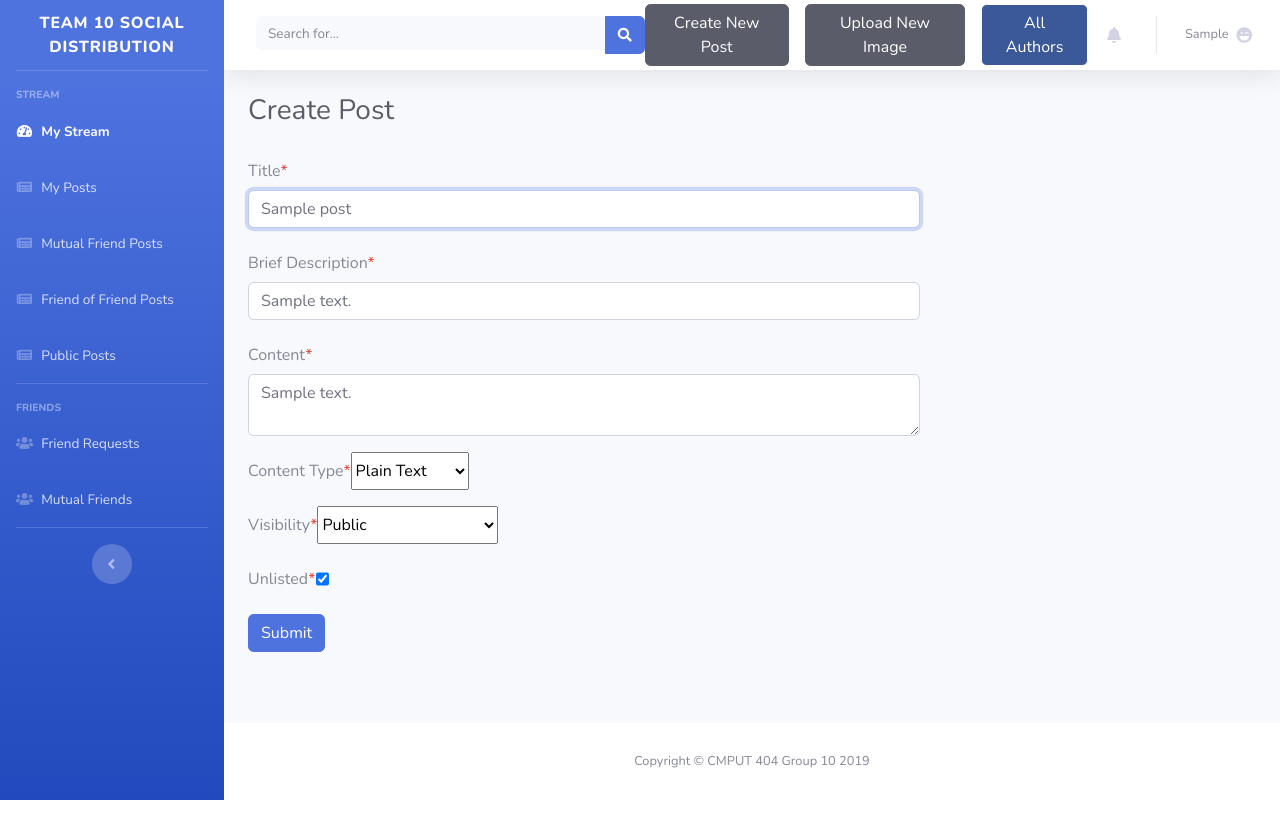
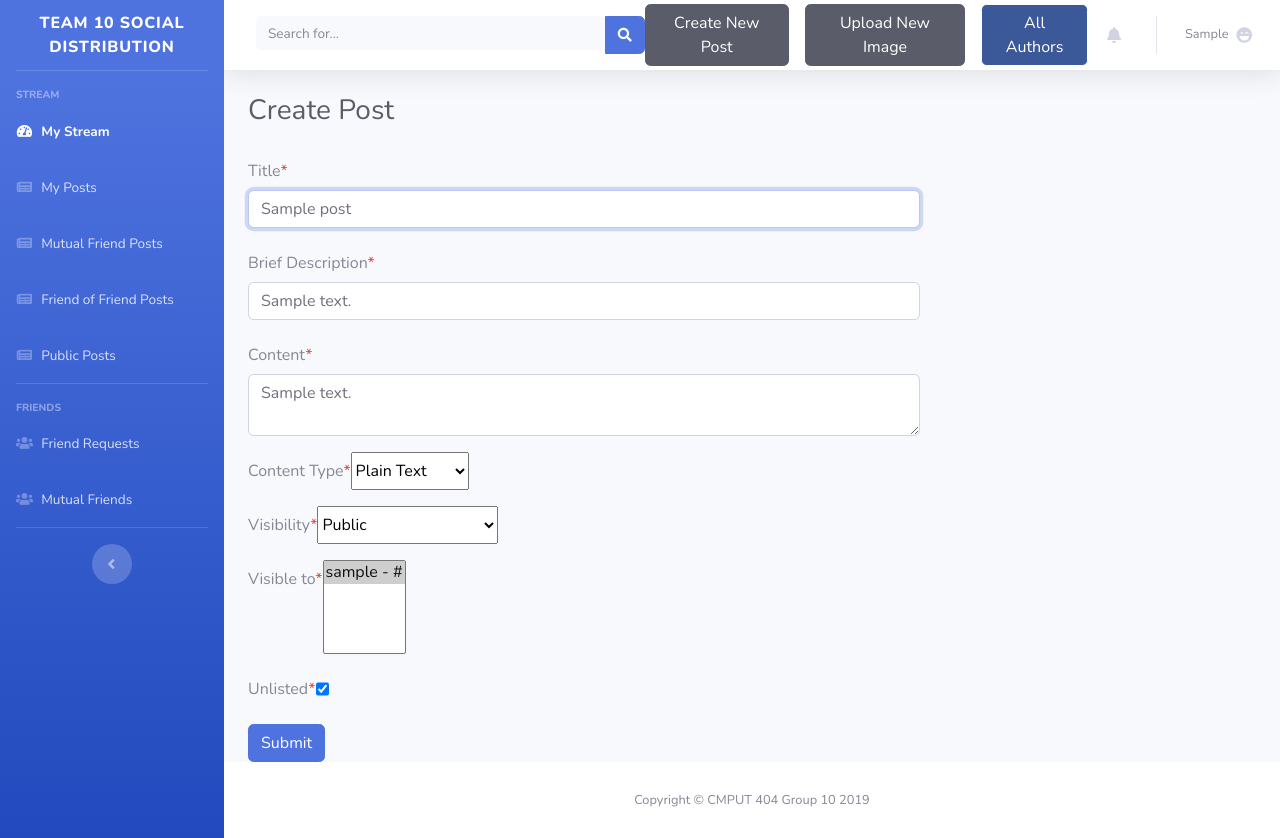
Before and after one commit to olivaC/group-cmput404-project, a Django app: page /post/edit/00000000-0000-0000-0000-000000000001/ in a window 1280 px wide. Before the commit the page ends 800 px from the top, so only its background shows below. Run offline with Django 3.2, Linux system fonts and the light colour scheme; a user stored in the database is signed in; tables that the repository leaves empty hold one stand-in row (values such as "Sample post"); some libraries are stand-ins or nearby versions.

Commit message:
#98 add and edit posts with visibleto

```diff
--- a/app/templates/posts/edit_post.html
+++ b/app/templates/posts/edit_post.html
@@ -47,6 +47,11 @@
                     {{ form.visibility }}
                 </div>
                 <div class="form-group row">
+                    <label class="col-form-label">Visible to<span class="text-danger">*</span></label>
+
+                    {{ form.visibleTo }}
+                </div>
+                <div class="form-group row">
                     <label class="col-form-label">Unlisted<span class="text-danger">*</span></label>
 
                     {{ form.unlisted }}
--- a/app/views/post_views.py
+++ b/app/views/post_views.py
@@ -85,6 +85,11 @@
             post.content = form.cleaned_data.get('content')
             post.unlisted = form.cleaned_data.get('unlisted')
             post.contentType = form.cleaned_data.get('contentType')
+
+            visible_to = form.cleaned_data.get('visibleTo')
+            authors = Author.objects.filter(id__in=visible_to)
+            post.visibleTo.set(authors)
+
             post.save()
             return HttpResponseRedirect(reverse('app:my_posts'))
 
@@ -110,13 +115,19 @@
         try:
             if form.is_valid():
                 if form.cleaned_data.get('content'):
+                    visible_to = form.cleaned_data.get('visibleTo')
+                    authors = Author.objects.filter(id__in=visible_to)
+
                     post = Post.objects.create(author=user.user, content=form.cleaned_data.get('content'),
                                                description=form.cleaned_data.get('description'),
                                                title=form.cleaned_data.get('title'),
                                                visibility=form.cleaned_data.get('visibility'),
-                                               visibleTo=form.cleaned_data.get('visibleTo'),
                                                unlisted=form.cleaned_data.get('unlisted'),
                                                contentType=form.cleaned_data.get('contentType'))
+
+                    for author in authors:
+                        post.visibleTo.add(author)
+
                     if "base64" in post.contentType:
                         post.title = post.id
                         post.save()
@@ -125,7 +136,8 @@
             messages.warning(request, 'Cannot post something empty!')
 
 
-        except:
+        except Exception as e:
+            print(e)
             request.context['next'] = request.GET.get('next', reverse("app:index"))
 
     form = PostCreateForm()
```
